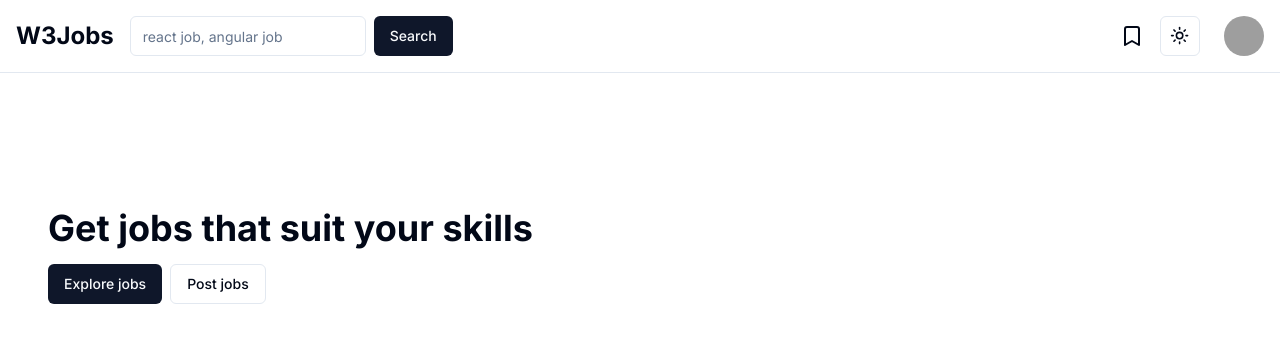
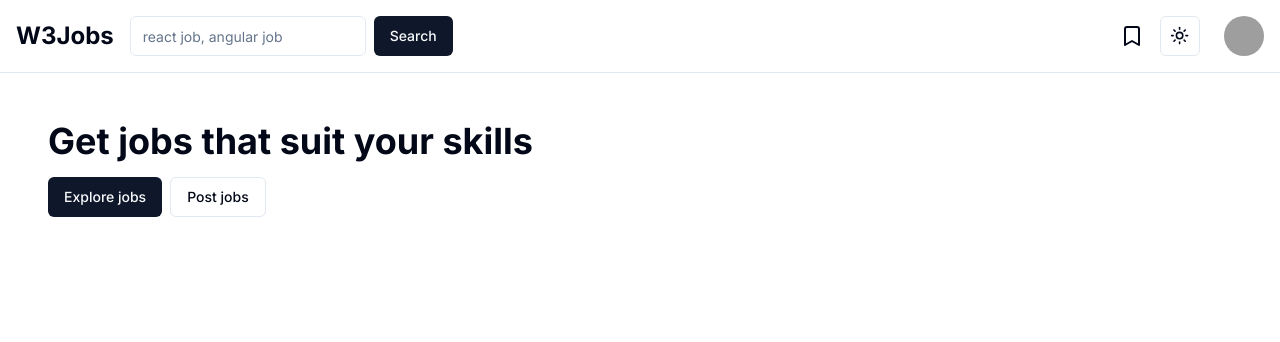
Before and after one commit to ashsajal1/w3jobs, a Next.js app: page / in a window 1280 px wide. Shown: the top 342 px of the page. Built offline with nearby package versions, Linux system fonts and the light colour scheme; grey boxes are pictures that could not be loaded.

Commit message:
feat: wrap children in main component

```diff
--- a/src/app/layout.tsx
+++ b/src/app/layout.tsx
@@ -3,6 +3,7 @@ import { Inter } from "next/font/google";
 import "./globals.css";
 import { ThemeProvider } from "@/components/theme-provider"
 import Navbar from "@/components/partials/navbar";
+import Main from "@/components/partials/main";
 
 const inter = Inter({ subsets: ["latin"] });
 
@@ -28,9 +29,9 @@ export default function RootLayout({
           disableTransitionOnChange
         >
           <Navbar />
-          <main className="mt-[160px]">
+          <Main>
             {children}
-          </main>
+          </Main>
         </ThemeProvider>
       </body>
     </html>
--- /dev/null
+++ b/src/components/partials/main.tsx
@@ -0,0 +1,16 @@
+'use client'
+
+import { usePathname } from "next/navigation";
+
+export default function Main({
+    children,
+}: Readonly<{
+    children: React.ReactNode;
+}>) {
+
+    const path = usePathname()
+    const pathName = path.split('/')[1]
+    return (
+        <main className={`${pathName === 'job'? 'mt-[160px]':'mt-[73px]'}`}>{children}</main>
+    )
+}
```
